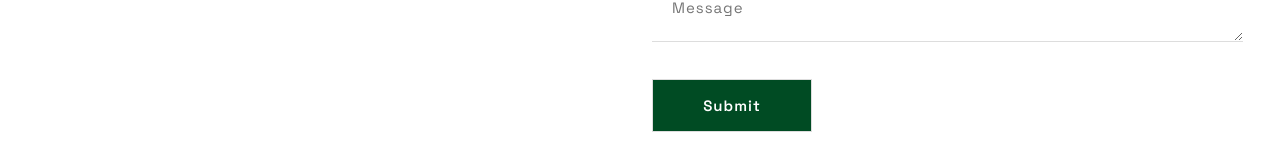
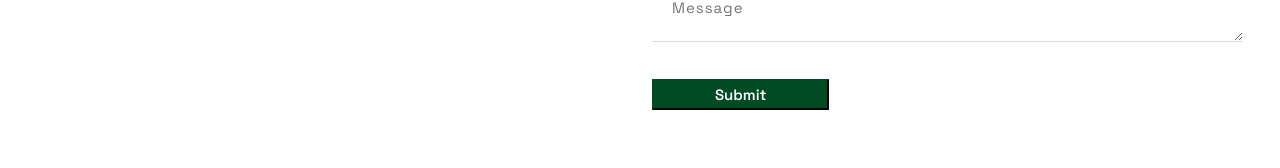
Before and after one commit to kajugadaniels/sell-house-django-reactjs, a React (Vite) app in the folder client/: page /contact in a window 1280 px wide. Shown: the part 1087-1255 px from the top of the page. Built offline with nearby package versions, Linux system fonts and the light colour scheme; grey boxes are pictures that could not be loaded; a web font is replaced by a local one.

Commit message:
Make contact page dynamic for sending messages

```diff
--- a/client/src/user/pages/Contact.jsx
+++ b/client/src/user/pages/Contact.jsx
@@ -1,8 +1,39 @@
-import React from 'react'
+import React, { useState } from 'react'
 import { Link } from 'react-router-dom'
 import { Instagram, InstagramIcon, Twitter } from 'lucide-react'
 
 const Contact = () => {
+    const [formData, setFormData] = useState({
+        name: '',
+        email: '',
+        phone_number: '',
+        message: ''
+    });
+    const [loading, setLoading] = useState(false);
+
+    const handleInputChange = (e) => {
+        const { name, value } = e.target;
+        setFormData({
+            ...formData,
+            [name]: value
+        });
+    };
+
+    const handleSubmit = async (e) => {
+        e.preventDefault();
+        setLoading(true);
+
+        try {
+            await addContactMessage(formData);
+            toast.success('Contact message sent successfully!');
+            setFormData({ name: '', email: '', phone_number: '', message: '' });
+        } catch (error) {
+            toast.error(error.message || 'Failed to send message.');
+        } finally {
+            setLoading(false);
+        }
+    };
+
     return (
         <>
             <div className="breadcrumb-area pt-50">
@@ -43,12 +74,47 @@ const Contact = () => {
                                 <div className="section-title">
                                     <h2>Submit Form</h2>
                                 </div>
-                                <form action="#">
-                                    <input type="text" placeholder="Your Name" />
-                                    <input type="email" placeholder="Email" />
-                                    <input type="tel" placeholder="Phone Number" />
-                                    <textarea name="message" cols="30" rows="10" placeholder="Message"></textarea>
-                                    <input type="submit" value="Submit" />
+                                <form onSubmit={handleSubmit}>
+                                    <input
+                                        type="text"
+                                        name="name"
+                                        placeholder="Your Name"
+                                        value={formData.name}
+                                        onChange={handleInputChange}
+                                        required
+                                    />
+                                    <input
+                                        type="email"
+                                        name="email"
+                                        placeholder="Email"
+                                        value={formData.email}
+                                        onChange={handleInputChange}
+                                        required
+                                    />
+                                    <input
+                                        type="tel"
+                                        name="phone_number"
+                                        placeholder="Phone Number"
+                                        value={formData.phone_number}
+                                        onChange={handleInputChange}
+                                        required
+                                    />
+                                    <textarea
+                                        name="message"
+                                        cols="30"
+                                        rows="10"
+                                        placeholder="Message"
+                                        value={formData.message}
+                                        onChange={handleInputChange}
+                                        required
+                                    />
+                                    <button
+                                        type="submit"
+                                        className={`submit-button px-10 ${loading ? 'disabled' : ''}`}
+                                        disabled={loading}
+                                    >
+                                        {loading ? 'Submitting...' : 'Submit'}
+                                    </button>
                                 </form>
                             </div>
                         </div>
```
